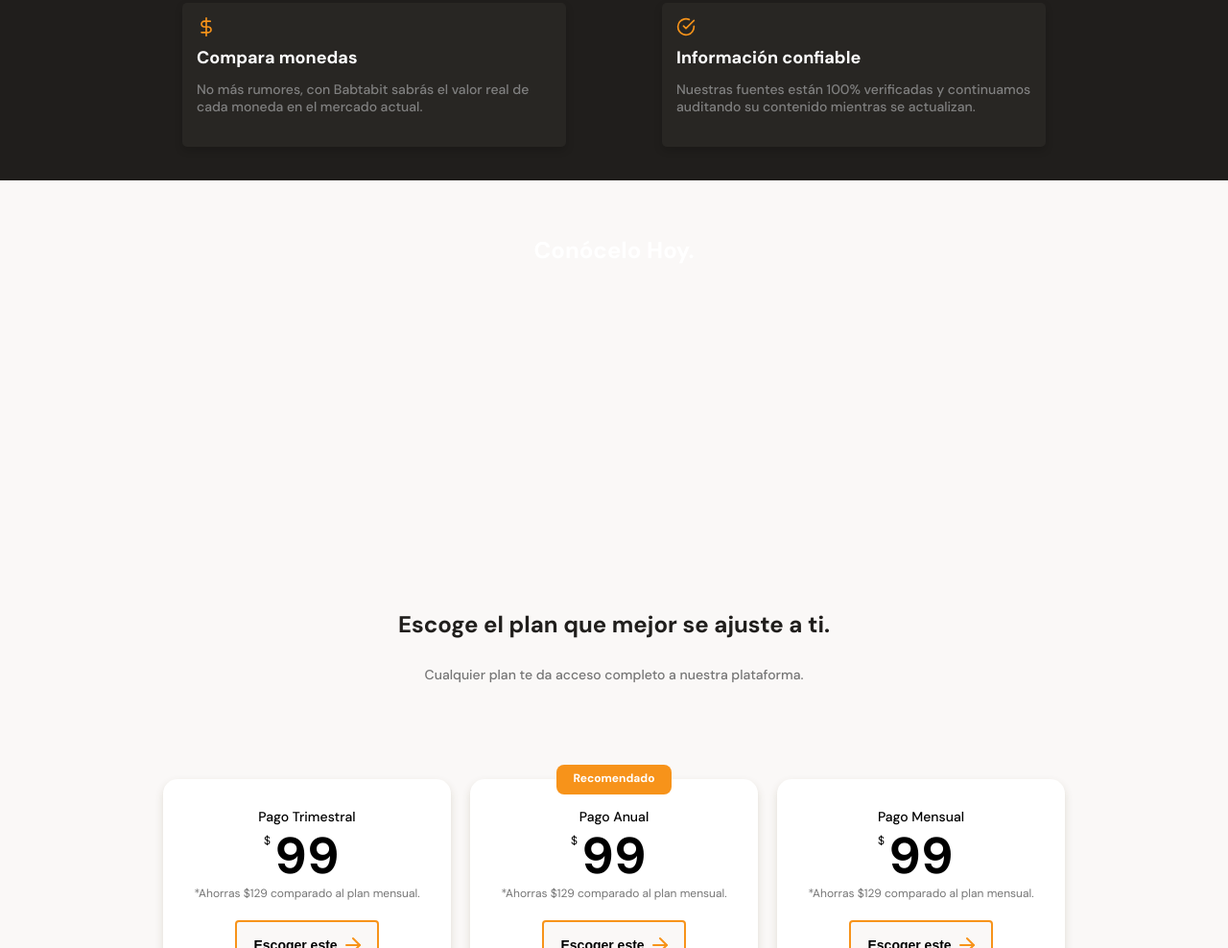
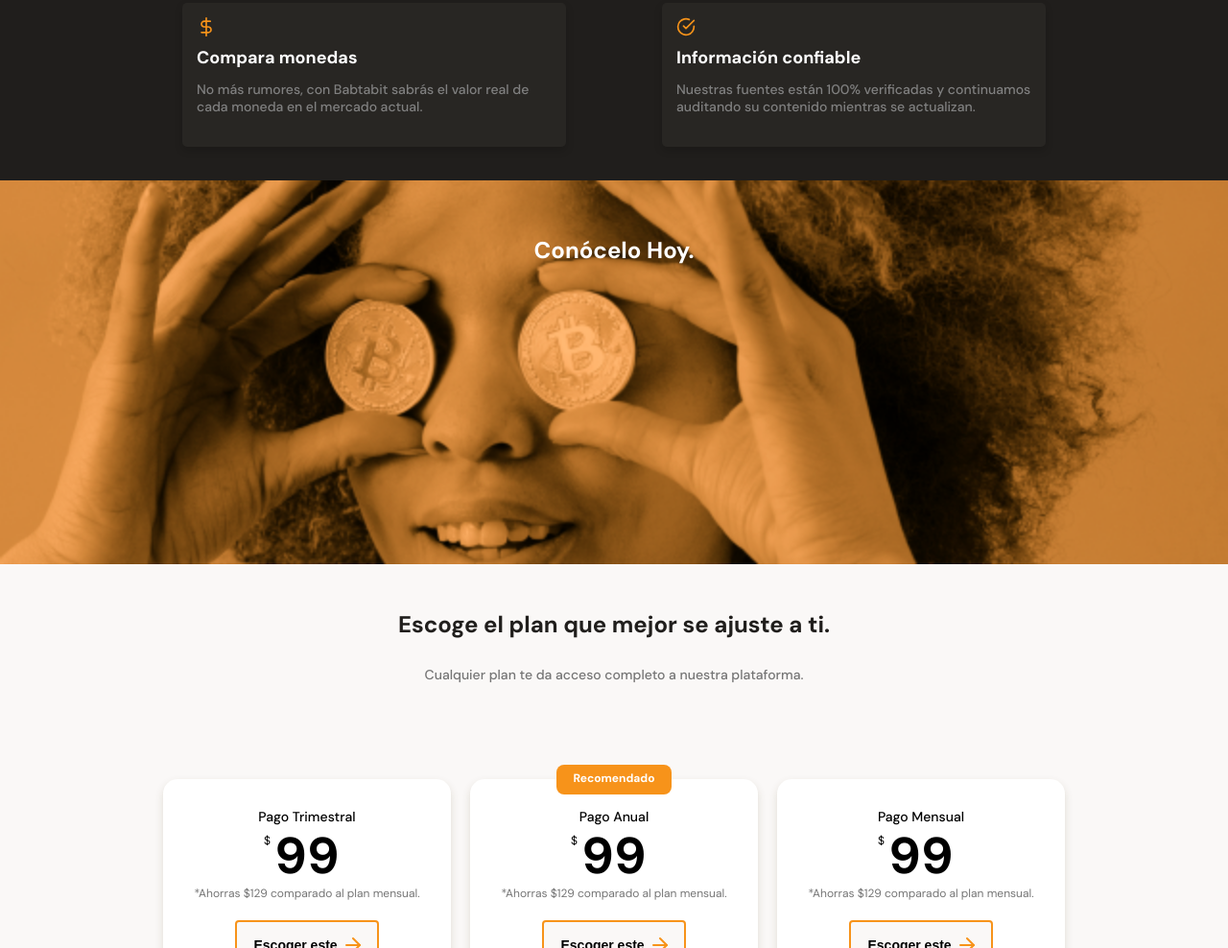
Before and after one commit to pbatista01/batatabitPlatzi, a plain HTML site: page index.html in a window 1280 px wide. Shown: the part 1502-2490 px from the top of the page at 96% size. Drawn offline with Linux system fonts and the light colour scheme; the site is published under a folder, as on GitHub Pages, so addresses that start at the root find nothing.

Commit message:
Modificando ruta imagen

```diff
--- a/styles.css
+++ b/styles.css
@@ -432,7 +432,7 @@ main{
     width:100%;
     min-width:320px;
     height:50vh;
-    background-image:url("/assets/img/bitcoinbaby1.png");
+    background-image:url("./assets/img/bitcoinbaby1.png");
     background-position: center;
     background-size:cover;
     background-repeat:no-repeat;
```
